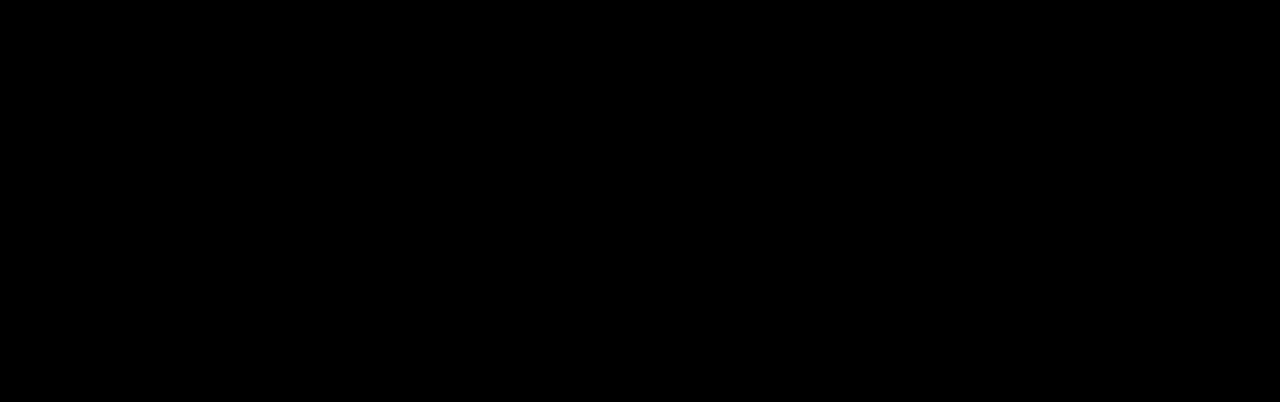
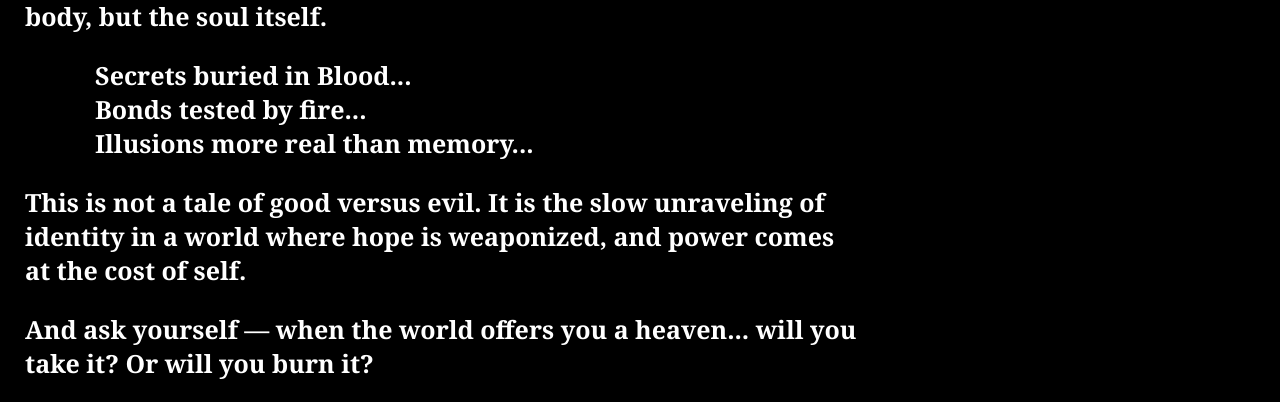
Before and after one commit to FallenSid/The-Ashvathha, a React (Vite) app: page / in a window 1280 px wide. Shown: the part 694-1096 px from the top of the page. Before the commit the page ends 800 px from the top, so only its background shows below. Built offline with nearby package versions, Linux system fonts and the light colour scheme.

Commit message:
homepage done

```diff
--- a/src/App.css
+++ b/src/App.css
@@ -1,5 +1,6 @@
 
 .container{
+    z-index: -20;
     display:flex;
     /* border: 2px solid white; */
     position: absolute;
@@ -8,13 +9,18 @@
 }
 .container , h1{
     color:white;
-    font-size: 20px;
+    font-size: 25px;
     font-weight: bold;
     font-family: Georgia, 'Times New Roman', Times, serif;
 }
+
+.container ul li {
+    font-size: 25px;
+}
 .container h1 {
     text-align: center;
-    font-size: 40px;
+    text-decoration: underline;
+    font-size: 45px;
 }
 
 .Intro-area{
@@ -26,5 +32,12 @@
 }
 
 .img-display{
-
+    width: 32vw;
+    height: 100%;
 }
+.img-display img{
+    width: 100%;
+    height: 100%;
+    object-fit:cover ;
+    scale: 1;
+}
--- a/src/App.jsx
+++ b/src/App.jsx
@@ -29,9 +29,23 @@
             ancient glyph-forged Paths that challenge not just the body, but the
             soul itself.
           </p>
+          <ul>
+            <li>Secrets buried in Blood...</li>
+            <li>Bonds tested by fire...</li>
+            <li>Illusions more real than memory...</li>
+          </ul>
+          <p>
+            This is not a tale of good versus evil. It is the slow unraveling of
+            identity in a world where hope is weaponized, and power comes at the
+            cost of self.
+          </p>
+          <p>
+            And ask yourself — when the world offers you a heaven...{" "}
+            <strong>will you take it? Or will you burn it?</strong>
+          </p>
         </div>
         <div className="img-display">
-          <img src="Ashvathha\src\assets\image\bg1.png" alt="Nothing " />
+          <img src="src\assets\image\bg1.png" alt="Nothing " />
         </div>
       </div>
     </>
--- a/src/components/Navbar.css
+++ b/src/components/Navbar.css
@@ -15,7 +15,7 @@
     color: white;
     font-size: 20px;
 }
-ul li:hover{
+nav ul li:hover{
     cursor: pointer;
     color: rgb(0, 0, 0);
 }
```
